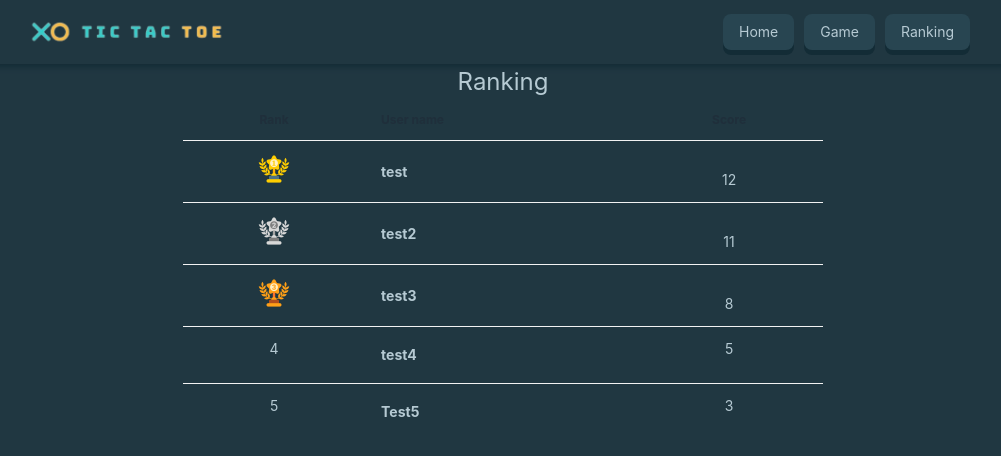
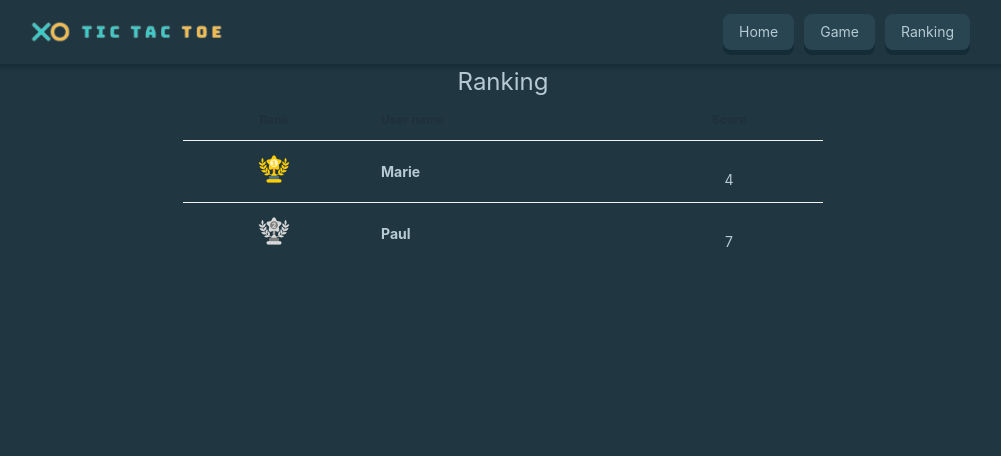
Before and after one commit to sarahlte/REACT_tic_tac_toe, a React (Vite) app: page /ranking in a window 1280 px wide. Shown: the top 456 px of the page, without its empty margins (137-1138 px from the left). Built offline with nearby package versions, Linux system fonts and the light colour scheme.

Commit message:
Update Ranking.jsx

```diff
--- a/src/pages/Ranking.jsx
+++ b/src/pages/Ranking.jsx
@@ -4,7 +4,9 @@ import second from '../assets/2nd-place.png'
 import third from '../assets/3rd-place.png'
 
 export default function Ranking() {
-    const [players, setPlayers] = useState([{rank: 1, name:'test', bestScore:12}, {rank:2, name:'test2', bestScore: 11}, {rank: 3, name:'test3', bestScore: 8}, {rank: 4, name:'test4', bestScore: 5}, {rank:5, name:'Test5', bestScore: 3}])
+    const [players, setPlayers] = useState(localStorage.getItem('ranking')? localStorage.getItem('ranking') : JSON.stringify([{username: 'Marie', score: 4}, {username: 'Paul', score: 7}]))
+
+    const users = JSON.parse(players);
 
     function PlayersRank({rank, name, bestScore}) {
         if(rank == 1){
@@ -73,6 +75,7 @@ export default function Ranking() {
         )
     }
 
+    console.log(users)
     return (
         <div className="flex flex-col items-center">
             <h1>Ranking</h1>
@@ -85,8 +88,8 @@ export default function Ranking() {
                     </tr>
                 </thead>
                 <tbody>
-                    {players.map((player) => (
-                        <PlayersRank key={player.rank} rank = {player.rank} name={player.name} bestScore={player.bestScore} />
+                    {users.map((player, index) => (
+                        <PlayersRank key={index} rank={index+1} name={player.username} bestScore={player.score} />
                     ))}
                 </tbody>
             </table>
```
